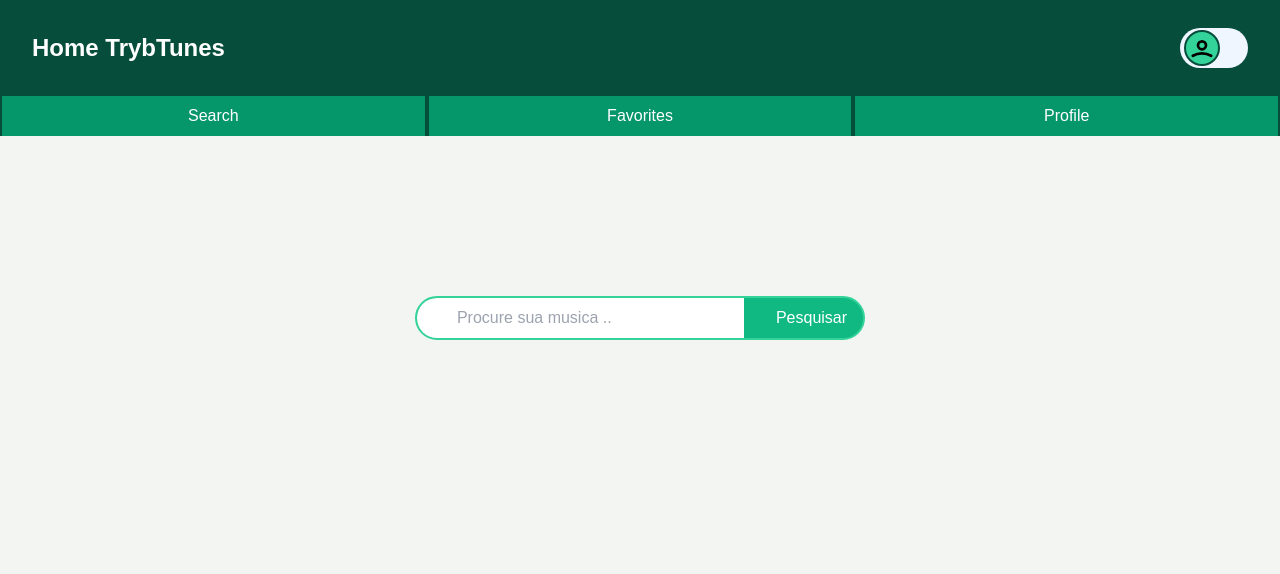
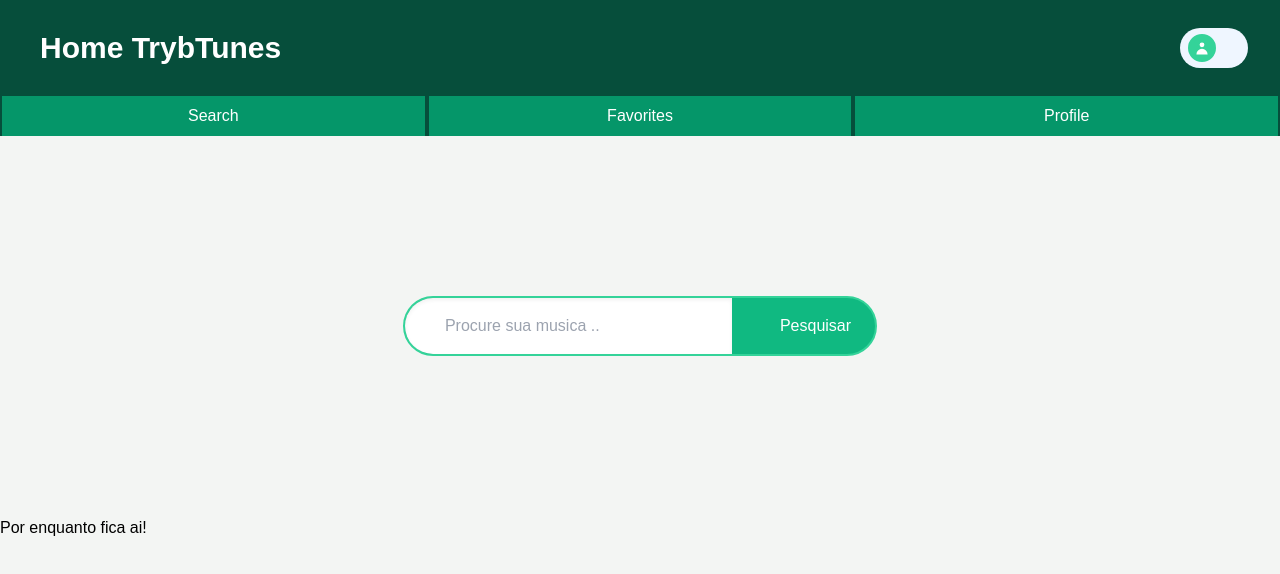
Before and after one commit to blmarquess/MyTunes, a React (Create React App) app: page /search in a window 1280 px wide. Shown: the top 574 px of the page. Built offline with nearby package versions, Linux system fonts and the light colour scheme; some icons are missing.

Commit message:
ADD: Conditional to swith carregando... to imput search

```diff
--- a/src/components/Header.jsx
+++ b/src/components/Header.jsx
@@ -35,18 +35,20 @@ export default class Header extends React.Component {
           data-testid="header-component"
           className="flex justify-between h-24 bg-green-900 items-center"
         >
-          <div className="font-extrabold mx-8 text-2xl text-white">Home TrybTunes</div>
+          <div className="font-extrabold mx-10 text-3xl text-white">
+            Home TrybTunes
+          </div>
           <div
-            className="rounded-3xl bg-blue-50 h-10 flex mx-8 px-1 space-x-2 items-center
-          justify-between"
+            className="rounded-full bg-blue-50 h-10 flex mx-8 px-2 space-x-2 items-center
+          justify-between border-1 border-white"
           >
             <div
-              className="rounded-full bg-green-400 border-2 border-green-900
+              className="rounded-full bg-green-400 border-4 border-green-400 my-1 mx-0
               font-semibold"
             >
               <UserIcon />
             </div>
-            <span data-testid="header-user-name" className="mx-4 px-2">
+            <span data-testid="header-user-name" className="mx-6 px-2 py-4">
               { name === '' ? <p>Carregando...</p>
                 : name }
             </span>
--- a/src/components/UserIcon.jsx
+++ b/src/components/UserIcon.jsx
@@ -1,13 +1,16 @@
 import React from 'react';
 
 export default () => (
-  <svg xmlns="http://www.w3.org/2000/svg" className="h-8 w-8" fill="none" viewBox="0 0 24 24" stroke="currentColor">
+  <svg
+    xmlns="http://www.w3.org/2000/svg"
+    className="h-5 w-5 border-2 border-green-400 text-white"
+    viewBox="0 0 20 20"
+    fill="currentColor"
+  >
     <path
-      strokeLinecap="round"
-      strokeLinejoin="round"
-      strokeWidth={ 2 }
-      d="M5.121 17.804A13.937 13.937 0 0112 16c2.5 0 4.847.655 6.879 1.804M15
-    10a3 3 0 11-6 0 3 3 0 016 0zm6 2a9 9 011-18 0 9 9 0 0118 0z"
+      fillRule="evenodd"
+      d="M10 9a3 3 0 100-6 3 3 0 000 6zm-7 9a7 7 0 1114 0H3z"
+      clipRule="evenodd"
     />
   </svg>
 );
--- a/src/pages/Search.jsx
+++ b/src/pages/Search.jsx
@@ -7,7 +7,7 @@ export default class Search extends React.Component {
     super();
     this.onChangeInputsearch = this.onChangeInputsearch.bind(this);
     this.pesquisar = this.pesquisar.bind(this);
-    this.state = { itenSearch: '', onSearch: true };
+    this.state = { itenSearch: '', onSearch: true, loading: false };
   }
 
   onChangeInputsearch({ target: { value } }) {
@@ -24,7 +24,7 @@ export default class Search extends React.Component {
   }
 
   render() {
-    const { onSearch, itenSearch } = this.state;
+    const { onSearch, itenSearch, loading } = this.state;
     return (
       <div>
         <Header />
@@ -32,15 +32,17 @@ export default class Search extends React.Component {
           data-testid="page-search"
           className="flex w-full justify-center items-center my-40"
         >
+          {loading ? <p>Carregando...</p>
+            : (
               <div
-            className="m-auto flex border-2 border-green-400 rounded-full pr-4 pl-0
-          bg-green-500 text-white font-bold"
+                className="m-auto flex border-2 border-green-400
+                  rounded-full pr-4 pl-0 bg-green-500 text-white font-bold"
               >
                 <input
                   type="text"
                   data-testid="search-artist-input"
-              className="py-2 pl-10 pr-20 border-0 rounded-l-3xl mr-0 text-green-900
-              outline-none focus:hover-green-700"
+                  className="py-4 pl-10 pr-20 border-0 rounded-l-full mr-0 my-0
+                  text-green-900 outline-none  shadow-inner"
                   placeholder="Procure sua musica .."
                   value={ itenSearch }
                   onChange={ this.onChangeInputsearch }
@@ -48,7 +50,7 @@ export default class Search extends React.Component {
                 <div className="flex items-center m-0">
                   <SearchIcon />
                   <button
-                className="ml-4"
+                    className="ml-8 mr-2"
                     type="button"
                     data-testid="search-artist-button"
                     disabled={ onSearch }
@@ -57,8 +59,11 @@ export default class Search extends React.Component {
                     Pesquisar
                   </button>
                 </div>
+              </div>)}
         </div>
-        </div>
+        <article>
+          <p>Por enquanto fica ai!</p>
+        </article>
       </div>
     );
   }
```
Lines whose indentation alone changed are shown as unchanged.
